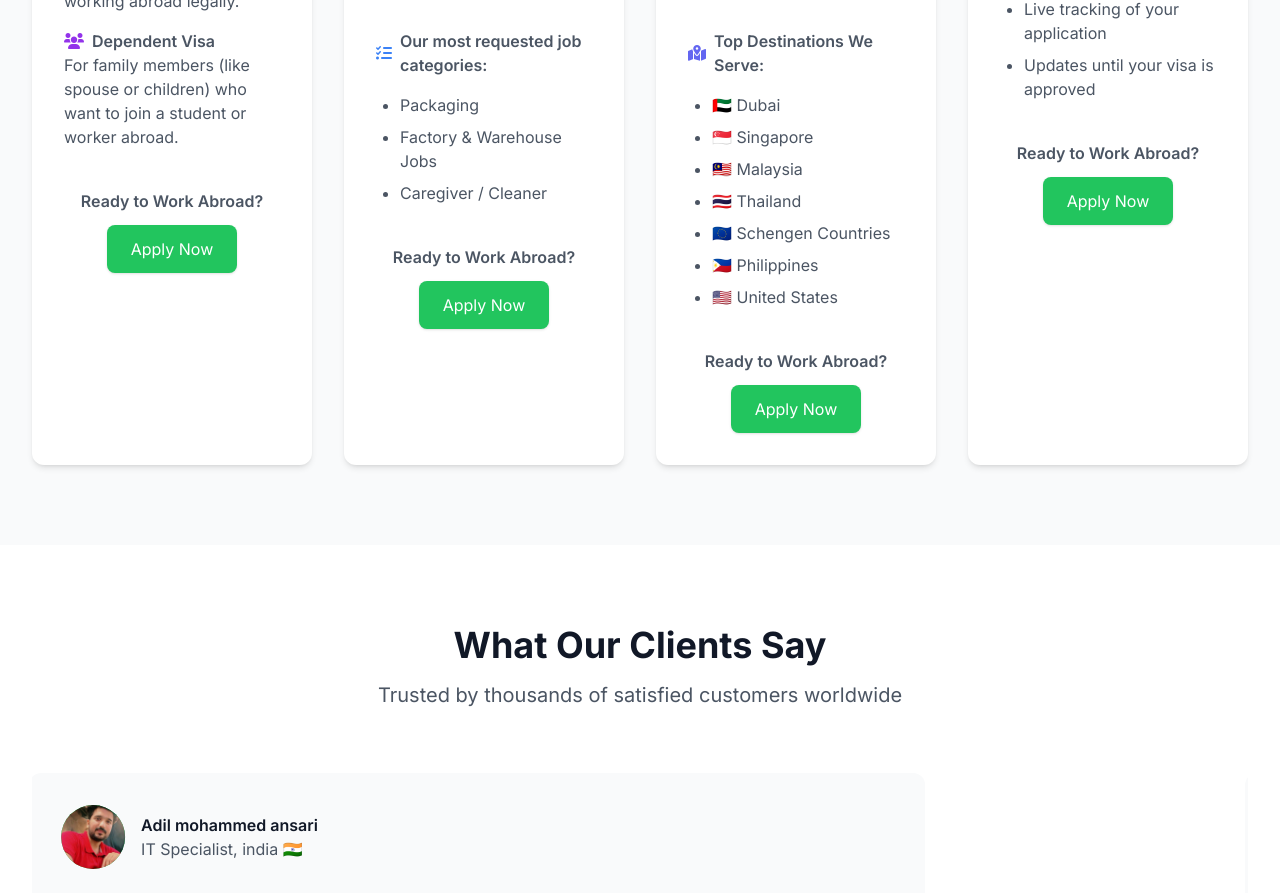
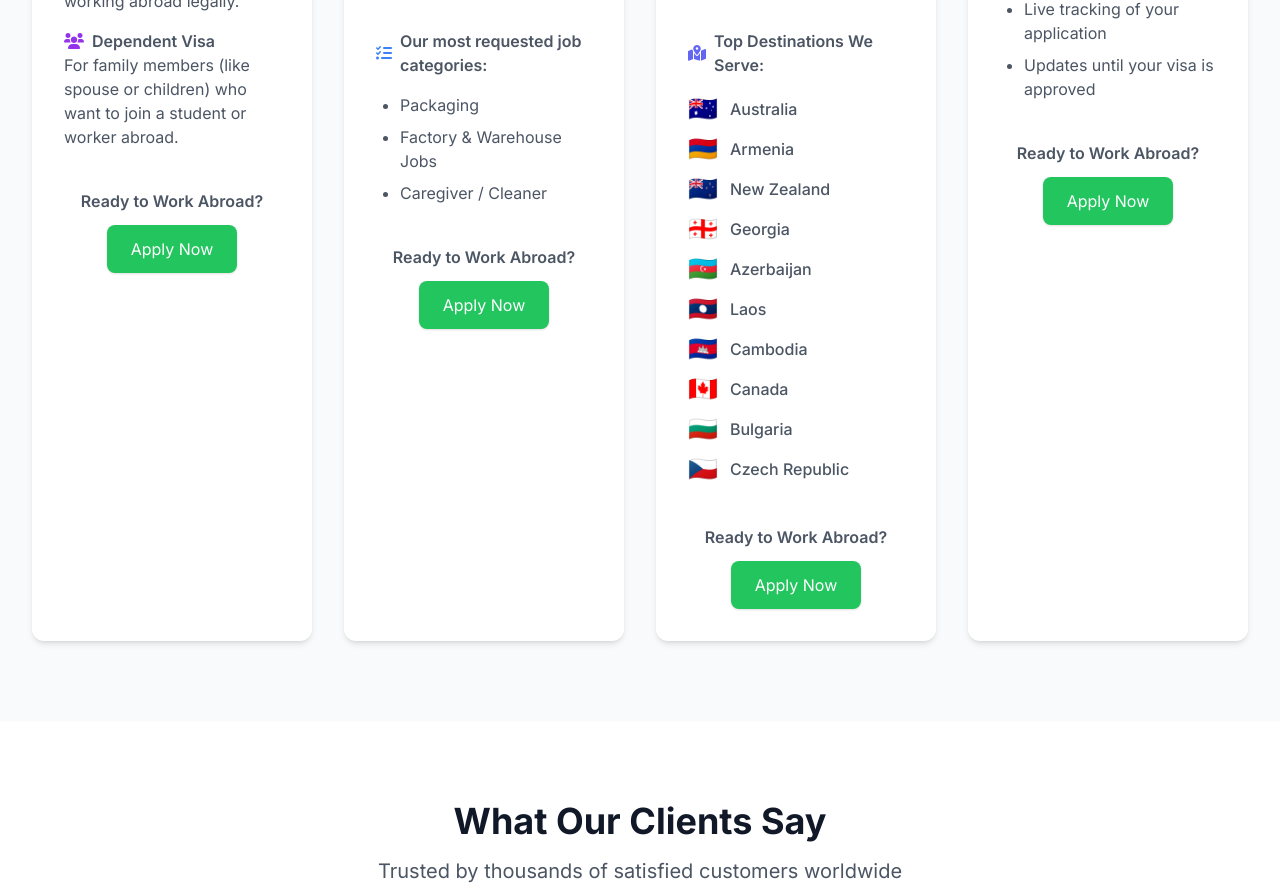
Before and after one commit to bharat-lodhi/SureVisa-site, a plain HTML site: page index.html in a window 1280 px wide. Shown: the part 1731-2624 px from the top of the page. Drawn offline with nearby package versions, Linux system fonts and the light colour scheme.

Commit message:
Initial project upload

```diff
--- a/index.html
+++ b/index.html
@@ -268,7 +268,7 @@
         <!-- Apply Button -->
     <div class="pt-6 text-center">
       <p class="font-semibold mb-3"> Ready to Work Abroad?</p>
-      <a href="#" id="applyJobBtn"
+      <a href="https://wa.me/61489989397" id="applyJobBtn"
          class="inline-block bg-green-500 text-white px-6 py-3 rounded-lg shadow hover:bg-green-600 transition">
          Apply Now
       </a>
@@ -318,7 +318,7 @@
     <!-- Apply Button -->
     <div class="pt-6 text-center">
       <p class="font-semibold mb-3"> Ready to Work Abroad?</p>
-      <a href="#" id="applyJobBtn"
+      <a href="https://wa.me/61489989397" id="applyJobBtn"
          class="inline-block bg-green-500 text-white px-6 py-3 rounded-lg shadow hover:bg-green-600 transition">
          Apply Now
       </a>
@@ -359,19 +359,62 @@
     <p class="font-semibold flex items-center gap-2 pt-4">
       <i class="fas fa-map-marked-alt text-indigo-500"></i> Top Destinations We Serve:
     </p>
-    <ul class="list-disc pl-6 space-y-2">
-      <li>🇦🇪 Dubai</li>
-      <li>🇸🇬 Singapore</li>
-      <li>🇲🇾 Malaysia</li>
-      <li>🇹🇭 Thailand</li>
-      <li>🇪🇺 Schengen Countries</li>
-      <li>🇵🇭 Philippines</li>
-      <li>🇺🇸 United States</li>
-    </ul>
+    <ul class="space-y-2 pl-0">
+  <li class="flex items-center gap-3">
+    <span class="text-2xl">🇦🇺</span>
+    <span class="font-medium">Australia</span>
+  </li>
+
+  <li class="flex items-center gap-3">
+    <span class="text-2xl">🇦🇲</span>
+    <span class="font-medium">Armenia</span>
+  </li>
+
+  <li class="flex items-center gap-3">
+    <span class="text-2xl">🇳🇿</span>
+    <span class="font-medium">New Zealand</span>
+  </li>
+
+  <li class="flex items-center gap-3">
+    <span class="text-2xl">🇬🇪</span>
+    <span class="font-medium">Georgia</span>
+  </li>
+
+  <li class="flex items-center gap-3">
+    <span class="text-2xl">🇦🇿</span>
+    <span class="font-medium">Azerbaijan</span>
+  </li>
+
+  <li class="flex items-center gap-3">
+    <span class="text-2xl">🇱🇦</span>
+    <span class="font-medium">Laos</span>
+  </li>
+
+  <li class="flex items-center gap-3">
+    <span class="text-2xl">🇰🇭</span>
+    <span class="font-medium">Cambodia</span>
+  </li>
+
+  <li class="flex items-center gap-3">
+    <span class="text-2xl">🇨🇦</span>
+    <span class="font-medium">Canada</span>
+  </li>
+
+  <li class="flex items-center gap-3">
+    <span class="text-2xl">🇧🇬</span>
+    <span class="font-medium">Bulgaria</span>
+  </li>
+
+  <li class="flex items-center gap-3">
+    <span class="text-2xl">🇨🇿</span>
+    <span class="font-medium">Czech Republic</span>
+  </li>
+</ul>
+
        <!-- Apply Button -->
     <div class="pt-6 text-center">
       <p class="font-semibold mb-3"> Ready to Work Abroad?</p>
-      <a href="#" id="applyJobBtn"
+      <a href="https://wa.me/61489989397" id="applyJobBtn"
          class="inline-block bg-green-500 text-white px-6 py-3 rounded-lg shadow hover:bg-green-600 transition">
          Apply Now
       </a>
@@ -411,7 +454,7 @@
        <!-- Apply Button -->
     <div class="pt-6 text-center">
       <p class="font-semibold mb-3"> Ready to Work Abroad?</p>
-      <a href="#" id="applyJobBtn"
+      <a href="https://wa.me/61489989397" id="applyJobBtn"
          class="inline-block bg-green-500 text-white px-6 py-3 rounded-lg shadow hover:bg-green-600 transition">
          Apply Now
       </a>
@@ -420,7 +463,7 @@
 </div>
 
 
-<script>
+<!-- <script>
   // WhatsApp Redirect for Job Placements button
   document.getElementById("applyJobBtn").addEventListener("click", function () {
     let phone = "61489989397"; // Apna WhatsApp number (country code ke sath)
@@ -428,7 +471,7 @@
     let url = `https://wa.me/${phone}?text=${encodeURIComponent(message)}`;
     window.open(url, "_blank");
   });
-</script>
+</script> -->
 
             </div>
         </div>
```
